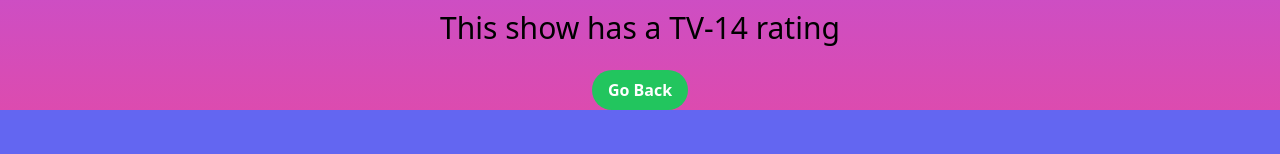
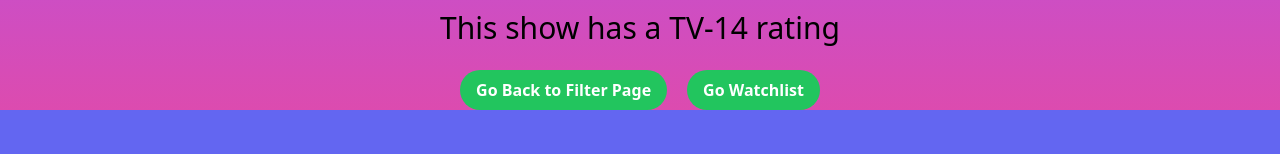
Before and after one commit to zavaladrian/anime-watchlist, a React (Vite) app: page /anime/0 in a window 1280 px wide. Shown: the part 798-952 px from the top of the page. Built offline with nearby package versions, Linux system fonts and the light colour scheme.

Commit message:
changed details page

```diff
--- a/src/pages/AnimesPage.jsx
+++ b/src/pages/AnimesPage.jsx
@@ -35,7 +35,12 @@ export default function AnimesPage({ animesList }) {
       <div className="space-x-5">
         <Link to="/filter">
           <button className="bg-green-500 hover:bg-green-700 text-white font-bold py-2 px-4 rounded-full">
-            <p className="text-center">Go Back</p>
+            <p className="text-center">Go Back to Filter Page</p>
+          </button>
+        </Link>
+        <Link to="/watchlist">
+          <button className="bg-green-500 hover:bg-green-700 text-white font-bold py-2 px-4 rounded-full">
+            <p className="text-center">Go Watchlist</p>
           </button>
         </Link>
       </div>
```
